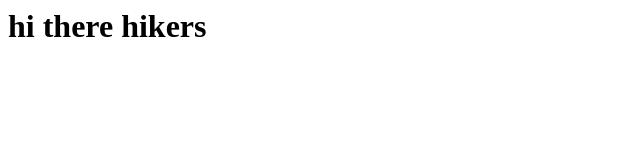
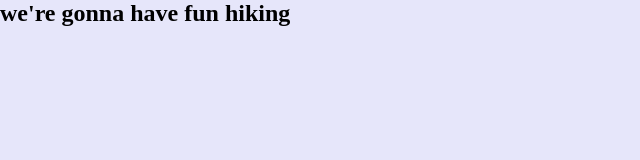
Before and after one commit to michaelpetty/hiking-collab, a website: page views/index.html in a window 1280 px wide. Shown: the whole page, without its empty margins (0-640 px from the left). Drawn offline with Linux system fonts and the light colour scheme.

Commit message:
frontend boilerplate

```diff
--- /dev/null
+++ b/public/css/style.css
@@ -0,0 +1,10 @@
+* {
+  padding: 0;
+  margin: 0;
+  -webkit-box-sizing: border-box;
+  box-sizing: border-box;
+  scroll-behavior: smooth;
+}
+body {
+  background-color: lavender;
+}
--- /dev/null
+++ b/public/scripts/main.js
@@ -0,0 +1 @@
+console.log('testing 1 2 3...');
--- a/views/index.html
+++ b/views/index.html
@@ -1 +1,17 @@
-<h1>hi there hikers</h1>
+<!DOCTYPE html>
+<html lang="en">
+  <head>
+    <meta charset="utf-8" />
+    <meta name="viewport" content="width=device-width, initial-scale=1" />
+    <meta name="description" content="Happy Hikers is a meetup group for people who love to hike." />
+    <meta name="keywords" content="san francisco, hiking, meetup, bay area, outdoors" />
+
+    <title>Happy Hikers - Newsletter Sign-Up</title>
+
+    <script defer src="/scripts/main.js"></script>
+    <link rel="stylesheet" href="/css/style.css">
+  </head>
+  <body>
+    <h2>we're gonna have fun hiking</h2>
+  </body>
+</html>
```
